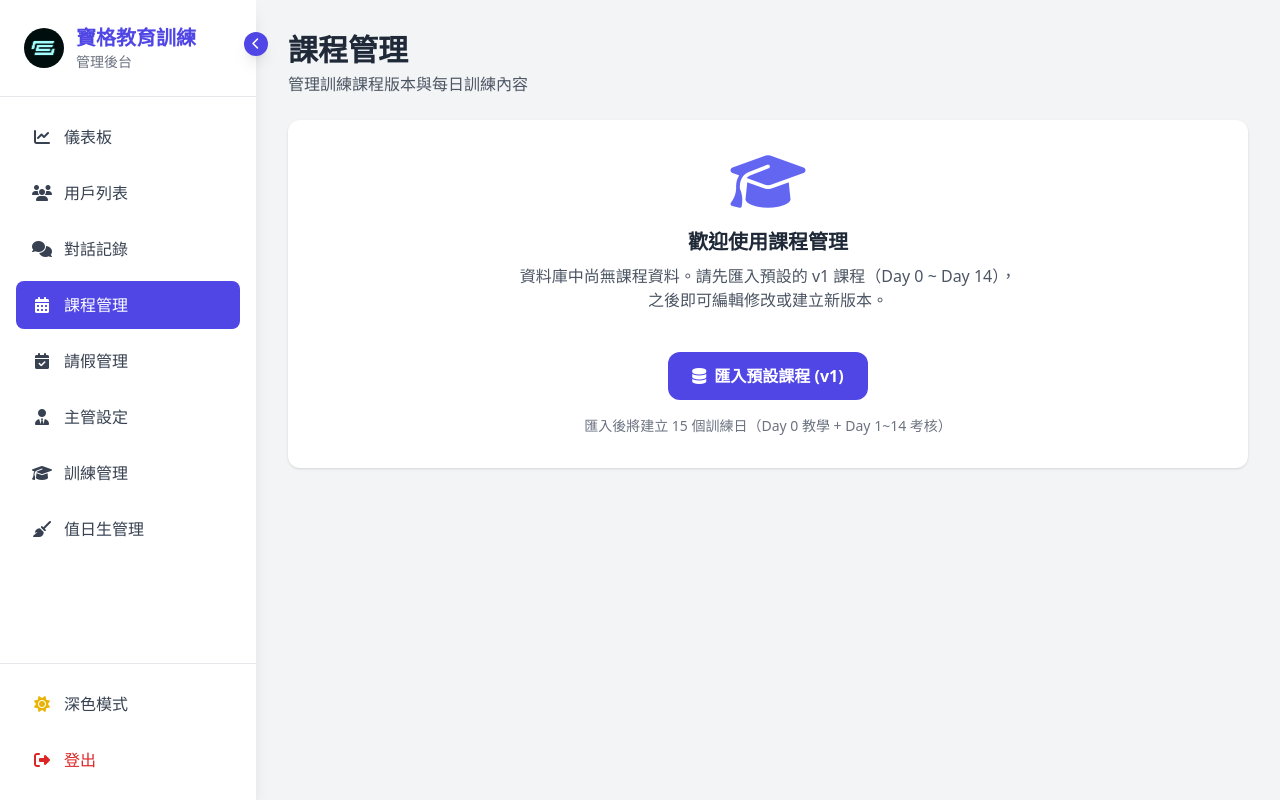
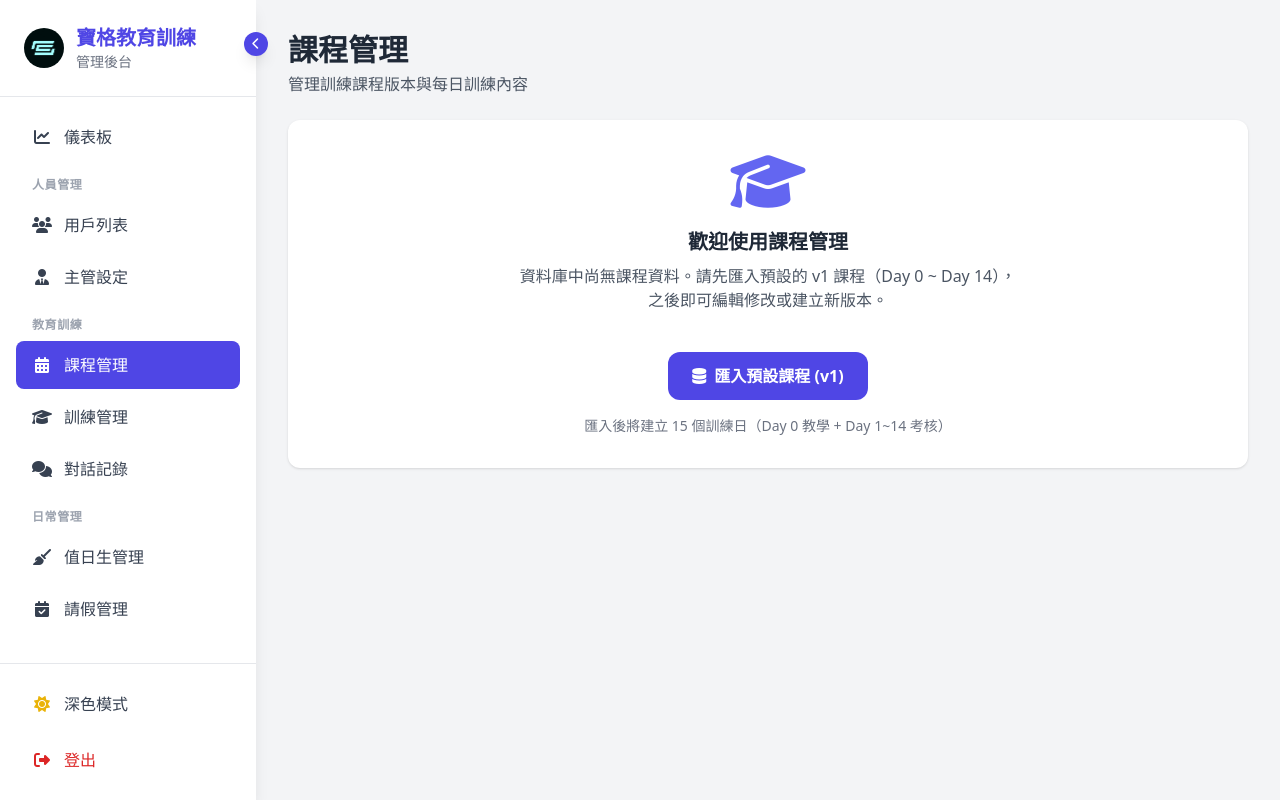
Before and after one commit to Bryant88888888/ai-coach, a FastAPI app: page /dashboard/days in a window 1280 px wide. Run offline with FastAPI, Linux system fonts and the light colour scheme; the visitor is signed in with stand-in values (Sample User, id 1); data that the repository does not hold is empty; some libraries are stand-ins or nearby versions.

Commit message:
Organize sidebar menu into categorized groups
Group menu items into: 人員管理, 教育訓練, 日常管理
with section labels. Categories hide when sidebar is collapsed.

Co-Authored-By: Claude Opus 4.6 <noreply@anthropic.com>

```diff
--- a/app/templates/base.html
+++ b/app/templates/base.html
@@ -46,6 +46,12 @@
         .sidebar-collapsed .sidebar-header-text {
             display: none;
         }
+        .sidebar-collapsed .sidebar-category {
+            display: none;
+        }
+        .sidebar-collapsed .sidebar-divider {
+            margin: 8px 12px;
+        }
         .main-expanded {
             margin-left: 5rem !important;
         }
@@ -87,30 +93,46 @@
                     <i class="fas fa-times"></i>
                 </button>
             </div>
-            <nav class="space-y-2">
+            <nav class="space-y-1">
+                <!-- 總覽 -->
                 <a href="/dashboard" class="sidebar-link flex items-center px-4 py-3 rounded-lg text-gray-700 dark:text-gray-300 hover:bg-indigo-100 dark:hover:bg-gray-700 min-h-[44px] {% if active_page == 'dashboard' %}active{% endif %}">
                     <i class="fas fa-chart-line mr-3 w-5 text-center"></i>儀表板
                 </a>
+
+                <!-- 人員管理 -->
+                <div class="pt-3 pb-1 px-4">
+                    <p class="text-xs font-semibold text-gray-400 dark:text-gray-500 uppercase tracking-wider">人員管理</p>
+                </div>
                 <a href="/dashboard/users" class="sidebar-link flex items-center px-4 py-3 rounded-lg text-gray-700 dark:text-gray-300 hover:bg-indigo-100 dark:hover:bg-gray-700 min-h-[44px] {% if active_page == 'users' %}active{% endif %}">
                     <i class="fas fa-users mr-3 w-5 text-center"></i>用戶列表
+                </a>
+                <a href="/dashboard/managers" class="sidebar-link flex items-center px-4 py-3 rounded-lg text-gray-700 dark:text-gray-300 hover:bg-indigo-100 dark:hover:bg-gray-700 min-h-[44px] {% if active_page == 'managers' %}active{% endif %}">
+                    <i class="fas fa-user-tie mr-3 w-5 text-center"></i>主管設定
+                </a>
+
+                <!-- 教育訓練 -->
+                <div class="pt-3 pb-1 px-4">
+                    <p class="text-xs font-semibold text-gray-400 dark:text-gray-500 uppercase tracking-wider">教育訓練</p>
+                </div>
+                <a href="/dashboard/days" class="sidebar-link flex items-center px-4 py-3 rounded-lg text-gray-700 dark:text-gray-300 hover:bg-indigo-100 dark:hover:bg-gray-700 min-h-[44px] {% if active_page == 'days' %}active{% endif %}">
+                    <i class="fas fa-calendar-alt mr-3 w-5 text-center"></i>課程管理
+                </a>
+                <a href="/dashboard/training" class="sidebar-link flex items-center px-4 py-3 rounded-lg text-gray-700 dark:text-gray-300 hover:bg-indigo-100 dark:hover:bg-gray-700 min-h-[44px] {% if active_page == 'training' %}active{% endif %}">
+                    <i class="fas fa-graduation-cap mr-3 w-5 text-center"></i>訓練管理
                 </a>
                 <a href="/dashboard/messages" class="sidebar-link flex items-center px-4 py-3 rounded-lg text-gray-700 dark:text-gray-300 hover:bg-indigo-100 dark:hover:bg-gray-700 min-h-[44px] {% if active_page == 'messages' %}active{% endif %}">
                     <i class="fas fa-comments mr-3 w-5 text-center"></i>對話記錄
                 </a>
-                <a href="/dashboard/days" class="sidebar-link flex items-center px-4 py-3 rounded-lg text-gray-700 dark:text-gray-300 hover:bg-indigo-100 dark:hover:bg-gray-700 min-h-[44px] {% if active_page == 'days' %}active{% endif %}">
-                    <i class="fas fa-calendar-alt mr-3 w-5 text-center"></i>課程管理
+
+                <!-- 日常管理 -->
+                <div class="pt-3 pb-1 px-4">
+                    <p class="text-xs font-semibold text-gray-400 dark:text-gray-500 uppercase tracking-wider">日常管理</p>
+                </div>
+                <a href="/dashboard/duty" class="sidebar-link flex items-center px-4 py-3 rounded-lg text-gray-700 dark:text-gray-300 hover:bg-indigo-100 dark:hover:bg-gray-700 min-h-[44px] {% if active_page == 'duty' %}active{% endif %}">
+                    <i class="fas fa-broom mr-3 w-5 text-center"></i>值日生管理
                 </a>
                 <a href="/dashboard/leave" class="sidebar-link flex items-center px-4 py-3 rounded-lg text-gray-700 dark:text-gray-300 hover:bg-indigo-100 dark:hover:bg-gray-700 min-h-[44px] {% if active_page == 'leave' %}active{% endif %}">
                     <i class="fas fa-calendar-check mr-3 w-5 text-center"></i>請假管理
-                </a>
-                <a href="/dashboard/managers" class="sidebar-link flex items-center px-4 py-3 rounded-lg text-gray-700 dark:text-gray-300 hover:bg-indigo-100 dark:hover:bg-gray-700 min-h-[44px] {% if active_page == 'managers' %}active{% endif %}">
-                    <i class="fas fa-user-tie mr-3 w-5 text-center"></i>主管設定
-                </a>
-                <a href="/dashboard/training" class="sidebar-link flex items-center px-4 py-3 rounded-lg text-gray-700 dark:text-gray-300 hover:bg-indigo-100 dark:hover:bg-gray-700 min-h-[44px] {% if active_page == 'training' %}active{% endif %}">
-                    <i class="fas fa-graduation-cap mr-3 w-5 text-center"></i>訓練管理
-                </a>
-                <a href="/dashboard/duty" class="sidebar-link flex items-center px-4 py-3 rounded-lg text-gray-700 dark:text-gray-300 hover:bg-indigo-100 dark:hover:bg-gray-700 min-h-[44px] {% if active_page == 'duty' %}active{% endif %}">
-                    <i class="fas fa-broom mr-3 w-5 text-center"></i>值日生管理
                 </a>
             </nav>
             <!-- 登出按鈕 -->
@@ -138,38 +160,55 @@
                 </div>
             </div>
 
-            <nav class="p-4 space-y-2 flex-1">
+            <nav class="p-4 space-y-1 flex-1">
+                <!-- 總覽 -->
                 <a href="/dashboard" class="sidebar-link flex items-center px-4 py-3 rounded-lg text-gray-700 dark:text-gray-300 hover:bg-indigo-100 dark:hover:bg-gray-700 transition min-h-[44px] {% if active_page == 'dashboard' %}active{% endif %}">
                     <i class="fas fa-chart-line mr-3 w-5 text-center"></i>
                     <span class="sidebar-text">儀表板</span>
                 </a>
+
+                <!-- 人員管理 -->
+                <div class="sidebar-divider pt-3 pb-1 px-4">
+                    <p class="sidebar-category text-xs font-semibold text-gray-400 dark:text-gray-500 uppercase tracking-wider">人員管理</p>
+                    <hr class="sidebar-category hidden border-gray-200 dark:border-gray-700">
+                </div>
                 <a href="/dashboard/users" class="sidebar-link flex items-center px-4 py-3 rounded-lg text-gray-700 dark:text-gray-300 hover:bg-indigo-100 dark:hover:bg-gray-700 transition min-h-[44px] {% if active_page == 'users' %}active{% endif %}">
                     <i class="fas fa-users mr-3 w-5 text-center"></i>
                     <span class="sidebar-text">用戶列表</span>
+                </a>
+                <a href="/dashboard/managers" class="sidebar-link flex items-center px-4 py-3 rounded-lg text-gray-700 dark:text-gray-300 hover:bg-indigo-100 dark:hover:bg-gray-700 transition min-h-[44px] {% if active_page == 'managers' %}active{% endif %}">
+                    <i class="fas fa-user-tie mr-3 w-5 text-center"></i>
+                    <span class="sidebar-text">主管設定</span>
+                </a>
+
+                <!-- 教育訓練 -->
+                <div class="sidebar-divider pt-3 pb-1 px-4">
+                    <p class="sidebar-category text-xs font-semibold text-gray-400 dark:text-gray-500 uppercase tracking-wider">教育訓練</p>
+                </div>
+                <a href="/dashboard/days" class="sidebar-link flex items-center px-4 py-3 rounded-lg text-gray-700 dark:text-gray-300 hover:bg-indigo-100 dark:hover:bg-gray-700 transition min-h-[44px] {% if active_page == 'days' %}active{% endif %}">
+                    <i class="fas fa-calendar-alt mr-3 w-5 text-center"></i>
+                    <span class="sidebar-text">課程管理</span>
+                </a>
+                <a href="/dashboard/training" class="sidebar-link flex items-center px-4 py-3 rounded-lg text-gray-700 dark:text-gray-300 hover:bg-indigo-100 dark:hover:bg-gray-700 transition min-h-[44px] {% if active_page == 'training' %}active{% endif %}">
+                    <i class="fas fa-graduation-cap mr-3 w-5 text-center"></i>
+                    <span class="sidebar-text">訓練管理</span>
                 </a>
                 <a href="/dashboard/messages" class="sidebar-link flex items-center px-4 py-3 rounded-lg text-gray-700 dark:text-gray-300 hover:bg-indigo-100 dark:hover:bg-gray-700 transition min-h-[44px] {% if active_page == 'messages' %}active{% endif %}">
                     <i class="fas fa-comments mr-3 w-5 text-center"></i>
                     <span class="sidebar-text">對話記錄</span>
                 </a>
-                <a href="/dashboard/days" class="sidebar-link flex items-center px-4 py-3 rounded-lg text-gray-700 dark:text-gray-300 hover:bg-indigo-100 dark:hover:bg-gray-700 transition min-h-[44px] {% if active_page == 'days' %}active{% endif %}">
-                    <i class="fas fa-calendar-alt mr-3 w-5 text-center"></i>
-                    <span class="sidebar-text">課程管理</span>
+
+                <!-- 日常管理 -->
+                <div class="sidebar-divider pt-3 pb-1 px-4">
+                    <p class="sidebar-category text-xs font-semibold text-gray-400 dark:text-gray-500 uppercase tracking-wider">日常管理</p>
+                </div>
+                <a href="/dashboard/duty" class="sidebar-link flex items-center px-4 py-3 rounded-lg text-gray-700 dark:text-gray-300 hover:bg-indigo-100 dark:hover:bg-gray-700 transition min-h-[44px] {% if active_page == 'duty' %}active{% endif %}">
+                    <i class="fas fa-broom mr-3 w-5 text-center"></i>
+                    <span class="sidebar-text">值日生管理</span>
                 </a>
                 <a href="/dashboard/leave" class="sidebar-link flex items-center px-4 py-3 rounded-lg text-gray-700 dark:text-gray-300 hover:bg-indigo-100 dark:hover:bg-gray-700 transition min-h-[44px] {% if active_page == 'leave' %}active{% endif %}">
                     <i class="fas fa-calendar-check mr-3 w-5 text-center"></i>
                     <span class="sidebar-text">請假管理</span>
-                </a>
-                <a href="/dashboard/managers" class="sidebar-link flex items-center px-4 py-3 rounded-lg text-gray-700 dark:text-gray-300 hover:bg-indigo-100 dark:hover:bg-gray-700 transition min-h-[44px] {% if active_page == 'managers' %}active{% endif %}">
-                    <i class="fas fa-user-tie mr-3 w-5 text-center"></i>
-                    <span class="sidebar-text">主管設定</span>
-                </a>
-                <a href="/dashboard/training" class="sidebar-link flex items-center px-4 py-3 rounded-lg text-gray-700 dark:text-gray-300 hover:bg-indigo-100 dark:hover:bg-gray-700 transition min-h-[44px] {% if active_page == 'training' %}active{% endif %}">
-                    <i class="fas fa-graduation-cap mr-3 w-5 text-center"></i>
-                    <span class="sidebar-text">訓練管理</span>
-                </a>
-                <a href="/dashboard/duty" class="sidebar-link flex items-center px-4 py-3 rounded-lg text-gray-700 dark:text-gray-300 hover:bg-indigo-100 dark:hover:bg-gray-700 transition min-h-[44px] {% if active_page == 'duty' %}active{% endif %}">
-                    <i class="fas fa-broom mr-3 w-5 text-center"></i>
-                    <span class="sidebar-text">值日生管理</span>
                 </a>
             </nav>
 
```
